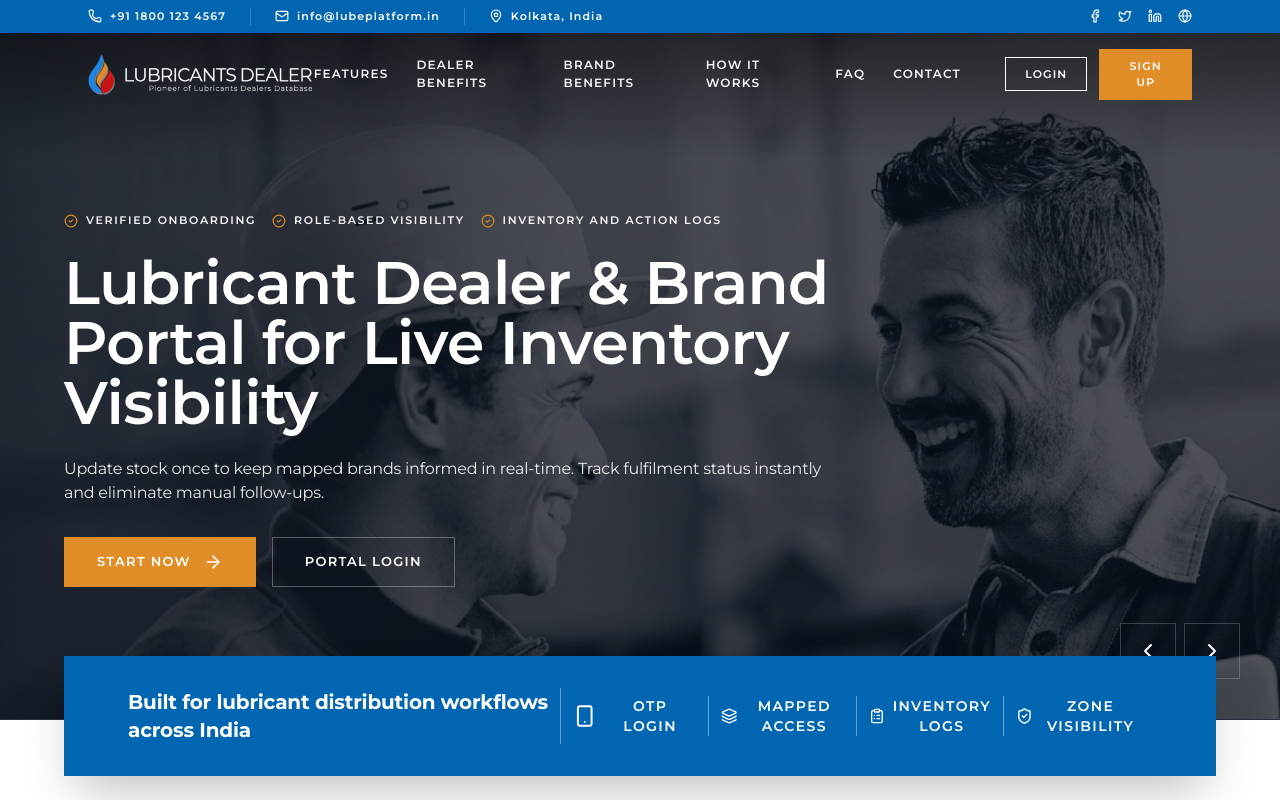
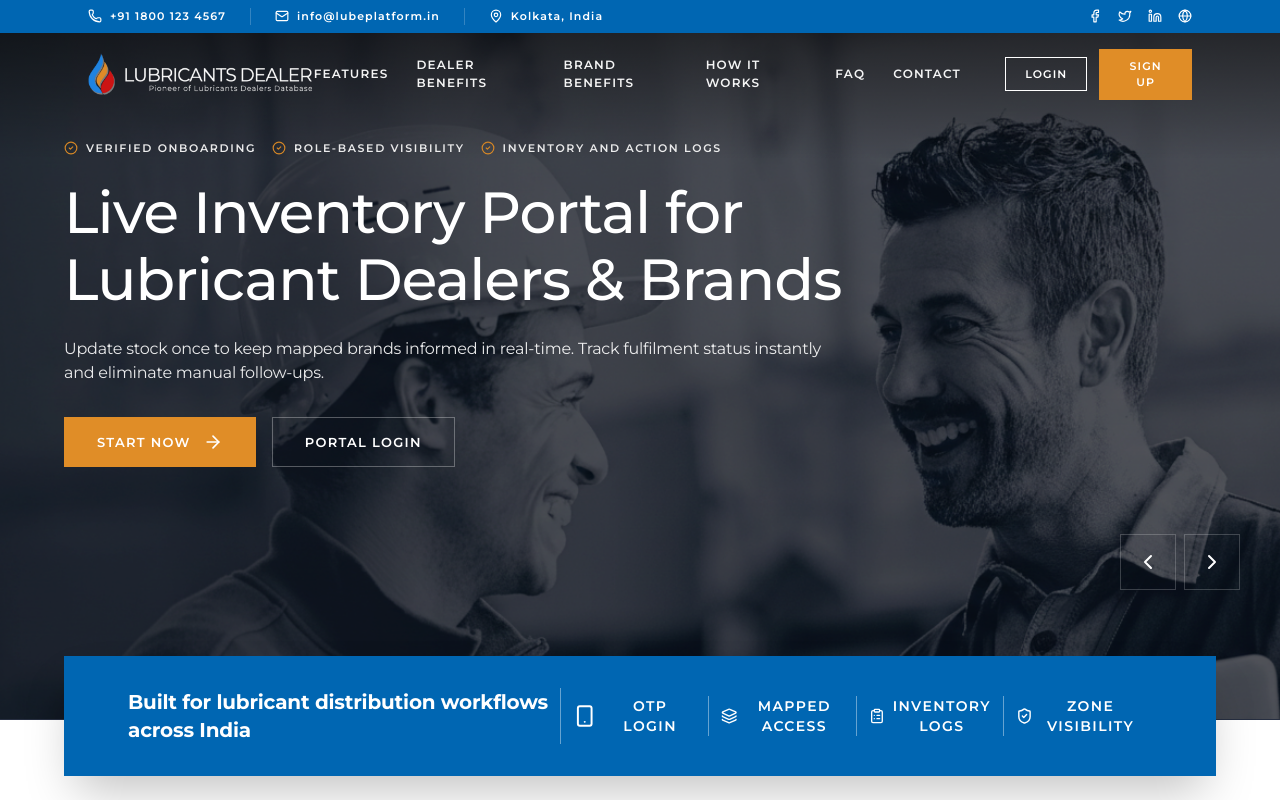
Before and after one commit to aquarioustechnology-alt/Lubricant-Dealer-Platform, a Next.js app: page / in a window 1280 px wide. Shown: the top 800 px of the page. Built offline with nearby package versions, Linux system fonts and the light colour scheme.

Commit message:
Refined Hero design: typography, positioning, and auto-scroll speed adjustments

```diff
--- a/src/components/common/Header.tsx
+++ b/src/components/common/Header.tsx
@@ -78,7 +78,7 @@ export default function Header() {
                             alt="Lubricant Dealer Platform Logo"
                             width={180}
                             height={50}
-                            className="h-11 w-auto object-contain transition-all duration-300 hover:scale-110"
+                            className="h-11 w-auto object-contain transition-all duration-300"
                             priority
                         />
                     </div>
--- a/src/components/layout/LandingPage/Hero.tsx
+++ b/src/components/layout/LandingPage/Hero.tsx
@@ -10,7 +10,7 @@ import { LoginModal, SignUpModal } from "../../common/AuthModals";
 const slides = [
     {
         image: "/images/hero-image-1.png",
-        title: "Lubricant Dealer & Brand Portal for Live Inventory Visibility",
+        title: "Live Inventory Portal for Lubricant Dealers & Brands",
         subtitle: "Update stock once to keep mapped brands informed in real-time. Track fulfilment status instantly and eliminate manual follow-ups.",
     },
     {
@@ -35,7 +35,7 @@ export default function Hero() {
         if (!isAutoPlaying) return;
         const timer = setInterval(() => {
             setCurrentSlide((prev) => (prev + 1) % slides.length);
-        }, 8000); // Reduced speed (from 6000 to 8000)
+        }, 12000); // Further reduced speed (from 8000 to 12000)
         return () => clearInterval(timer);
     }, [isAutoPlaying]);
 
@@ -82,8 +82,8 @@ export default function Hero() {
                     </motion.div>
 
                     {/* Content Container - Matching Header container */}
-                    <div className="relative h-full flex items-center pt-16 lg:pt-20">
-                        <div className="max-w-7.5xl mx-auto px-6 md:px-12 lg:px-16 w-full">
+                    <div className="relative h-full flex items-center">
+                        <div className="max-w-7.5xl mx-auto px-6 md:px-12 lg:px-16 w-full -mt-20 lg:-mt-28">
                             <div className="max-w-4xl">
                                 {/* Trust Line */}
                                 <motion.div
@@ -109,7 +109,7 @@ export default function Hero() {
                                     initial={{ opacity: 0, y: 30 }}
                                     animate={{ opacity: 1, y: 0 }}
                                     transition={{ delay: 0.4, duration: 0.8 }}
-                                    className="text-3xl md:text-5xl lg:text-6xl font-semibold text-white mb-6 leading-[1.15]"
+                                    className="text-[28px] md:text-[46px] lg:text-[58px] font-medium text-white mb-6 leading-[1.15] tracking-[-0.015em]"
                                 >
                                     {slides[currentSlide].title}
                                 </motion.h1>
@@ -158,7 +158,7 @@ export default function Hero() {
             <SignUpModal isOpen={signUpOpen} onClose={() => setSignUpOpen(false)} />
 
             {/* Slider Controls - Square Sharp Edges */}
-            <div className="absolute right-6 sm:right-10 bottom-10 z-30 flex gap-2">
+            <div className="absolute right-6 sm:right-10 bottom-[18%] z-30 flex gap-2">
                 <button
                     onClick={prevSlide}
                     className="w-12 h-12 md:w-14 md:h-14 border border-white/20 flex items-center justify-center text-white hover:bg-secondary hover:border-secondary transition-all rounded-none"
```
